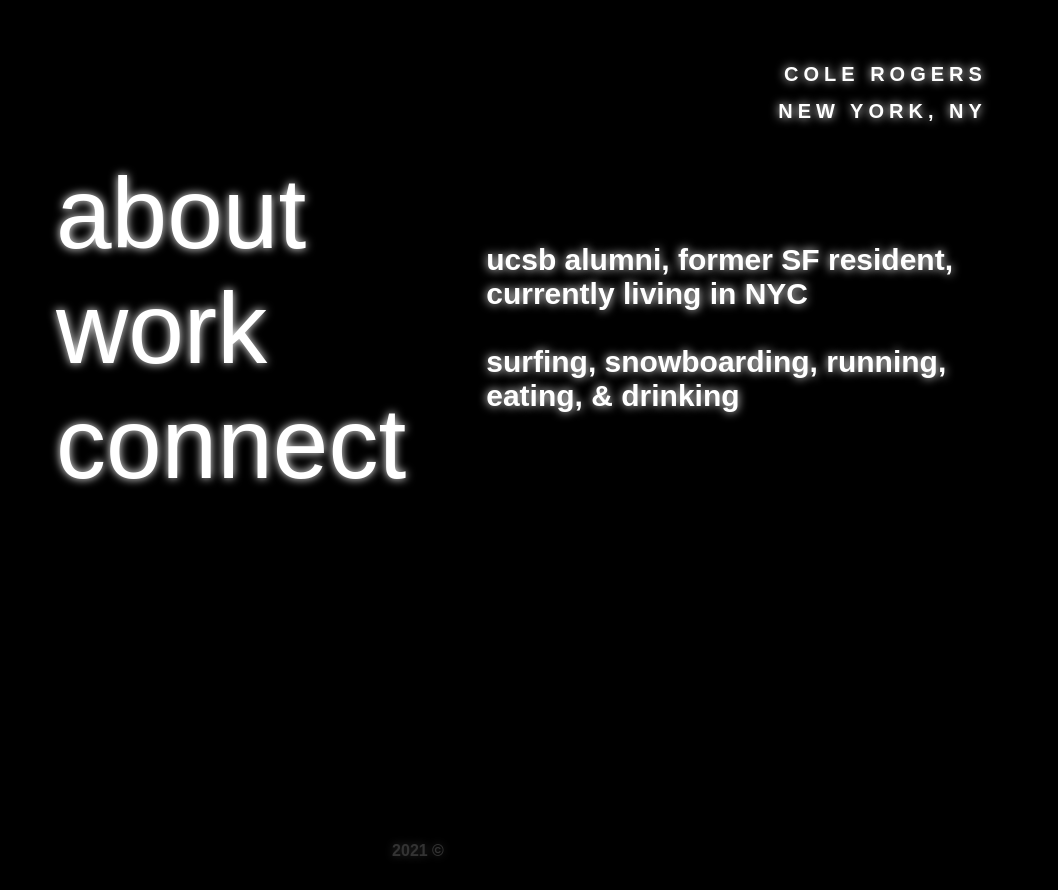
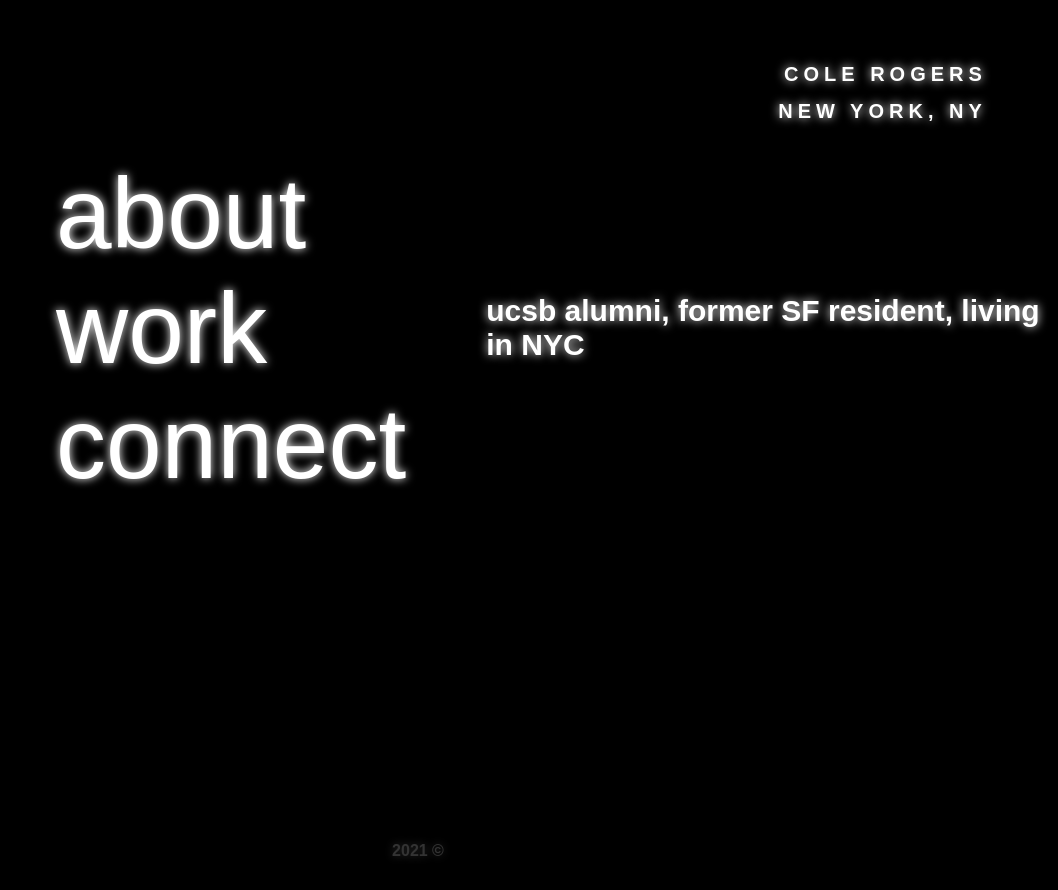
Before and after one commit to colerogers/site, a plain HTML site: page index.html in a window 1280 px wide. Both pictures are taken after a click on the link 403 px from the left and 212 px from the top of the page. Shown: the whole page, without its empty margins (222-1280 px from the left). Drawn offline with Linux system fonts and the light colour scheme.

Commit message:
couple more wording tweaks

```diff
--- a/index.html
+++ b/index.html
@@ -26,14 +26,12 @@
 		</nav>
 		<div class="content">
 			<h2 id="about-content" hidden="true">
-				ucsb alumni, former SF resident, currently living in NYC
-				<br><br>
-				surfing, snowboarding, running, eating, & drinking
+				ucsb alumni, former SF resident, living in NYC
 			</h2>
 			<h2 id="work-content" hidden="true">
 				software engineer @ Google
 				<br><br>
-				&ensp; -> Firebase serverless products
+				working on Firebase
 			</h2>
 			<h2 id="connect-content" hidden="true">
 				<a target="_blank" rel="noopener noreferrer" href="https://linkedin.com/in/colejrogers/">linkedin</a>
```
